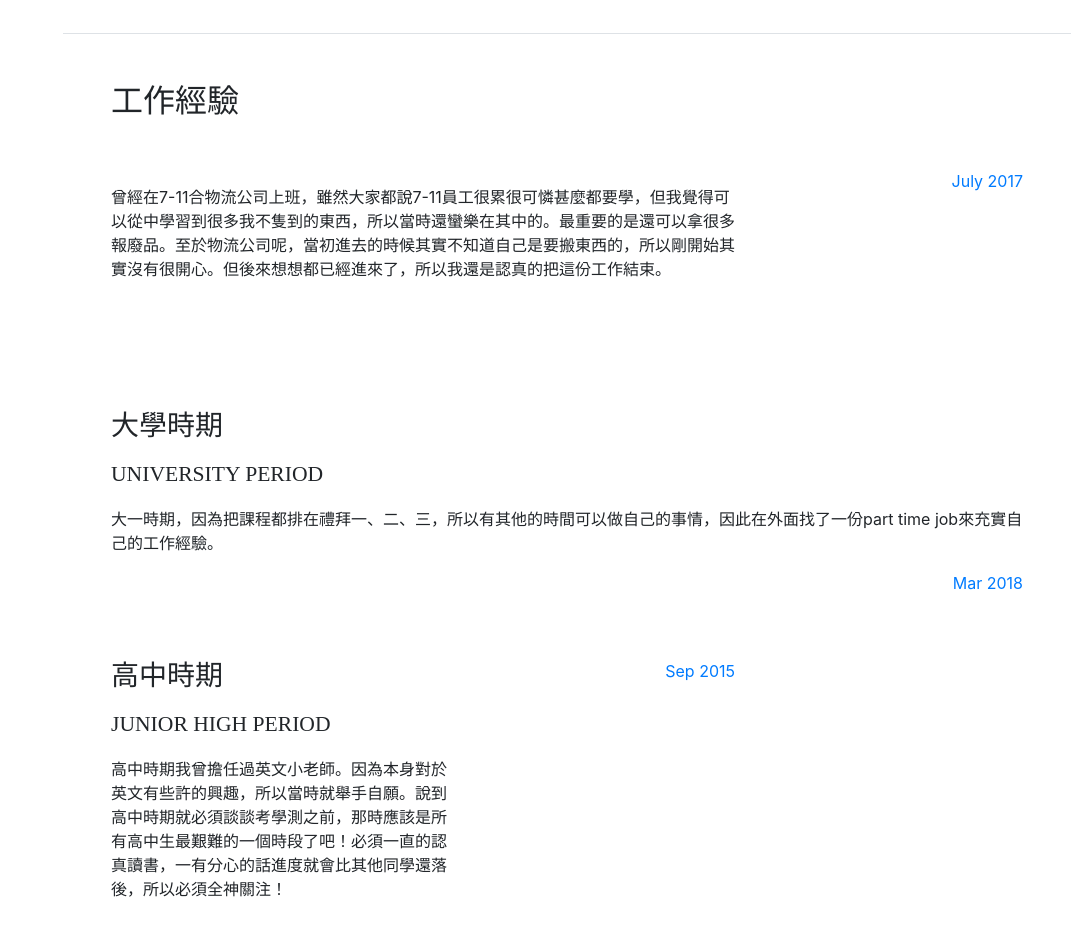
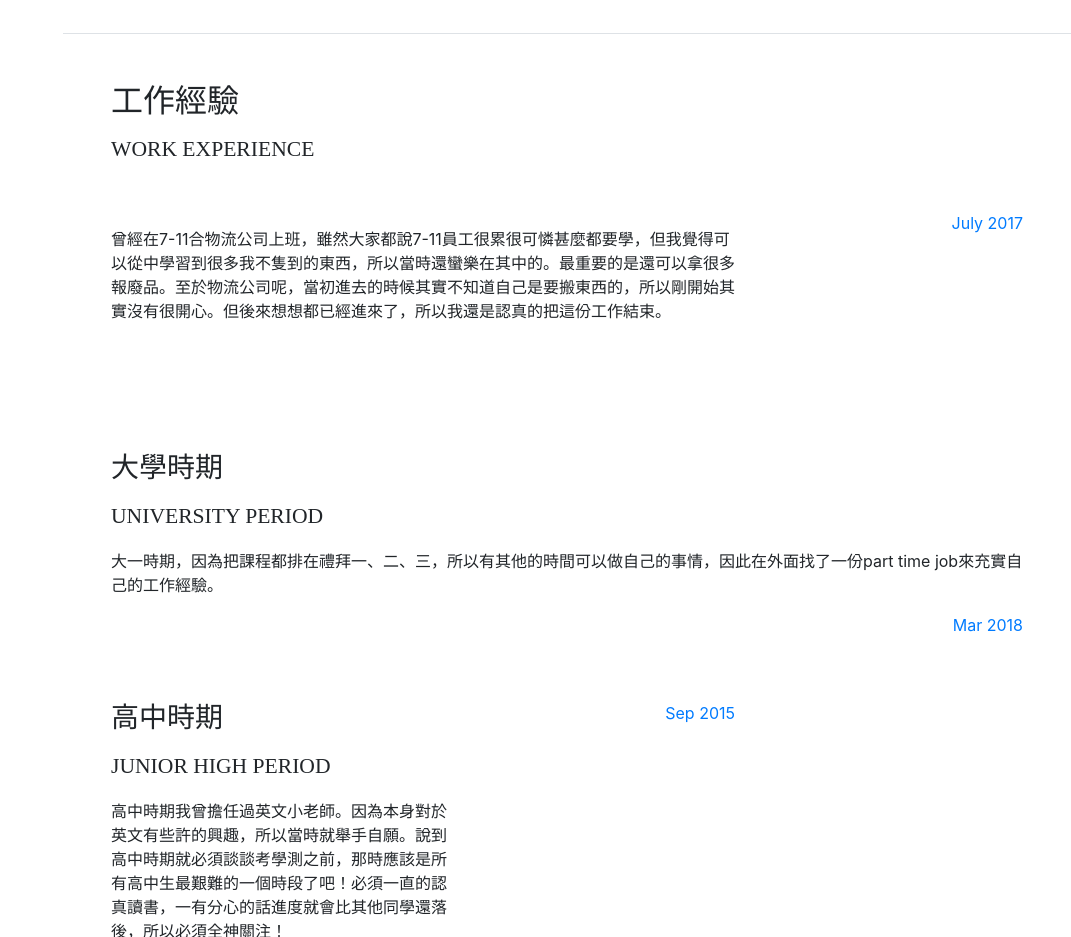
Before and after one commit to liaopoyi/liaopoyi.github.io, a website with bundled scripts: page index.html in a window 1280 px wide. Shown: the part 800-1737 px from the top of the page, without its empty margins (209-1280 px from the left). Built offline with nearby package versions, Linux system fonts and the light colour scheme; a web font is replaced by a local one.

Commit message:
Add files via upload

```diff
--- a/index.html
+++ b/index.html
@@ -120,6 +120,7 @@
       <section class="resume-section p-3 p-lg-5 d-flex flex-column" id="experience">
         <div class="my-auto">
           <h2 class="mb-5">工作經驗
+		  <div class="subheading mb-3">Work Experience</div>
 		</h2>
 
           <div class="resume-item d-flex flex-column flex-md-row mb-5">
```
